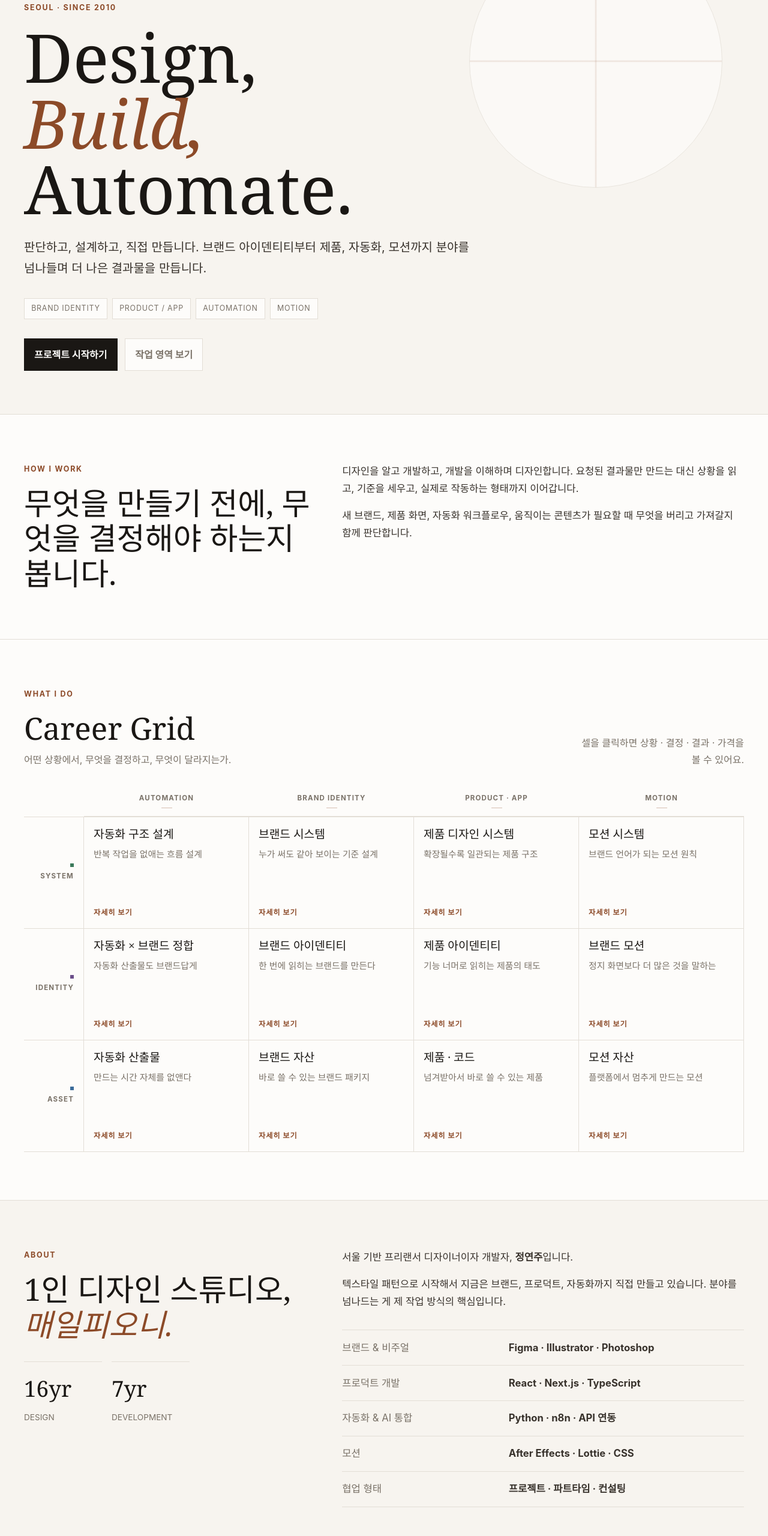
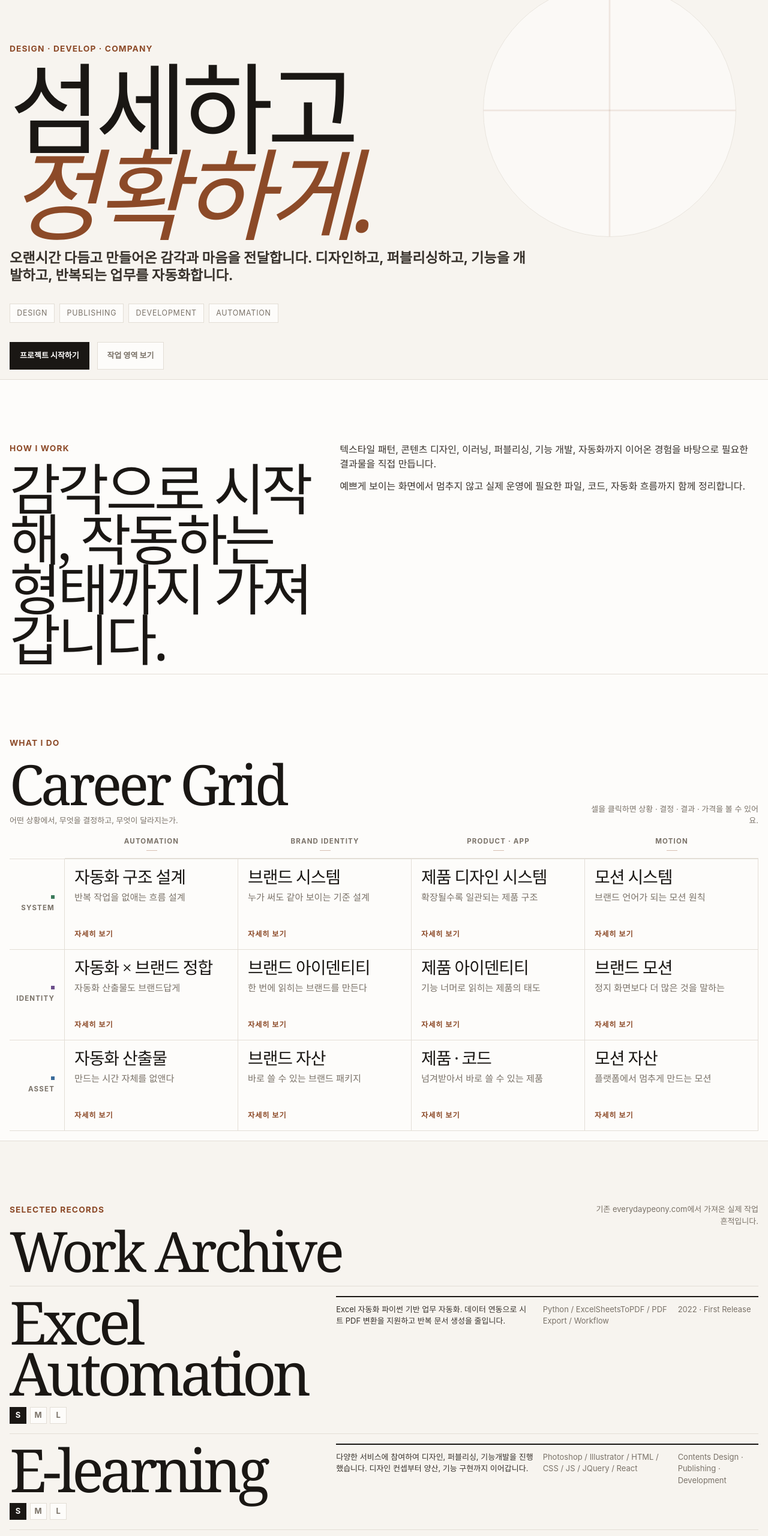
Before and after one commit to thePeony/peonyhome, a website: page index.html in a window 1280 px wide. Shown: the part 160-2720 px from the top of the page at 60% size. Drawn offline with Linux system fonts and the light colour scheme.

Commit message:
Apply editorial archive direction

```diff
--- a/index.html
+++ b/index.html
@@ -33,6 +33,7 @@
         <nav aria-label="주요 섹션">
           <ul class="nav-list">
             <li><a href="#work">작업 영역</a></li>
+            <li><a href="#records">작업 기록</a></li>
             <li><a href="#about">소개</a></li>
             <li><a href="#contact">문의</a></li>
           </ul>
@@ -43,21 +44,20 @@
     <main id="content">
       <section class="hero" id="top">
         <div class="container hero-inner">
-          <p class="eyebrow">Seoul · Since 2010</p>
+          <p class="eyebrow">Design · Develop · Company</p>
           <h1>
-            Design,<br />
-            <em>Build,</em><br />
-            Automate.
+            섬세하고<br />
+            <em>정확하게.</em>
           </h1>
           <p class="lead">
-            판단하고, 설계하고, 직접 만듭니다. 브랜드 아이덴티티부터 제품,
-            자동화, 모션까지 분야를 넘나들며 더 나은 결과물을 만듭니다.
+            오랜시간 다듬고 만들어온 감각과 마음을 전달합니다. 디자인하고,
+            퍼블리싱하고, 기능을 개발하고, 반복되는 업무를 자동화합니다.
           </p>
           <div class="hero-pills" aria-label="작업 키워드">
-            <span>Brand Identity</span>
-            <span>Product / App</span>
+            <span>Design</span>
+            <span>Publishing</span>
+            <span>Development</span>
             <span>Automation</span>
-            <span>Motion</span>
           </div>
           <div class="cta-row">
             <a class="btn primary" href="#contact">프로젝트 시작하기</a>
@@ -70,17 +70,16 @@
         <div class="container split">
           <div>
             <p class="eyebrow">How I Work</p>
-            <h2 id="approach-title">무엇을 만들기 전에, 무엇을 결정해야 하는지 봅니다.</h2>
+            <h2 id="approach-title">감각으로 시작해, 작동하는 형태까지 가져갑니다.</h2>
           </div>
           <div class="copy-stack">
             <p>
-              디자인을 알고 개발하고, 개발을 이해하며 디자인합니다. 요청된 결과물만
-              만드는 대신 상황을 읽고, 기준을 세우고, 실제로 작동하는 형태까지
-              이어갑니다.
+              텍스타일 패턴, 콘텐츠 디자인, 이러닝, 퍼블리싱, 기능 개발, 자동화까지
+              이어온 경험을 바탕으로 필요한 결과물을 직접 만듭니다.
             </p>
             <p>
-              새 브랜드, 제품 화면, 자동화 워크플로우, 움직이는 콘텐츠가 필요할 때
-              무엇을 버리고 가져갈지 함께 판단합니다.
+              예쁘게 보이는 화면에서 멈추지 않고 실제 운영에 필요한 파일, 코드,
+              자동화 흐름까지 함께 정리합니다.
             </p>
           </div>
         </div>
@@ -108,6 +107,88 @@
         </div>
       </section>
 
+      <section class="section records-section" id="records" aria-labelledby="records-title">
+        <div class="container">
+          <div class="section-head records-head">
+            <div>
+              <p class="eyebrow">Selected Records</p>
+              <h2 id="records-title">Work Archive</h2>
+            </div>
+            <p class="section-note">기존 everydaypeony.com에서 가져온 실제 작업 흔적입니다.</p>
+          </div>
+
+          <article class="record">
+            <div class="record-title">
+              <h3>Excel Automation</h3>
+              <div class="size-switcher" aria-label="작업 크기">
+                <span>S</span><span>M</span><span>L</span>
+              </div>
+            </div>
+            <div class="record-meta">
+              <p>Excel 자동화 파이썬 기반 업무 자동화. 데이터 연동으로 시트 PDF 변환을 지원하고 반복 문서 생성을 줄입니다.</p>
+              <p>Python / ExcelSheetsToPDF / PDF Export / Workflow</p>
+              <p>2022 · First Release</p>
+            </div>
+          </article>
+
+          <article class="record">
+            <div class="record-title">
+              <h3>E-learning</h3>
+              <div class="size-switcher" aria-label="작업 크기">
+                <span>S</span><span>M</span><span>L</span>
+              </div>
+            </div>
+            <div class="record-meta">
+              <p>다양한 서비스에 참여하여 디자인, 퍼블리싱, 기능개발을 진행했습니다. 디자인 컨셉부터 양산, 기능 구현까지 이어갑니다.</p>
+              <p>Photoshop / Illustrator / HTML / CSS / JS / JQuery / React</p>
+              <p>Contents Design · Publishing · Development</p>
+            </div>
+          </article>
+
+          <article class="record">
+            <div class="record-title">
+              <h3>Textile & Pattern</h3>
+              <div class="size-switcher" aria-label="작업 크기">
+                <span>S</span><span>M</span><span>L</span>
+              </div>
+            </div>
+            <div class="record-meta">
+              <p>텍스타일 패턴 디자이너 인하우스 경험과 원단 영업 및 텍스타일 연관 디자인 개발 경험을 바탕으로 시각 기준을 만듭니다.</p>
+              <p>Textile Pattern / Visual System / Concept Design</p>
+              <p>Foundation</p>
+            </div>
+          </article>
+
+          <article class="record">
+            <div class="record-title">
+              <h3>Motion Art</h3>
+              <div class="size-switcher" aria-label="작업 크기">
+                <span>S</span><span>M</span><span>L</span>
+              </div>
+            </div>
+            <div class="record-meta">
+              <p>채널 아트와 통일성을 유지하면서 역동성을 강조한 모션 작업. 재생 버튼의 변화로 흐름 속 중심을 유지합니다.</p>
+              <p>Motion Art / Channel Art / Visual Direction</p>
+              <p>Brand Motion</p>
+            </div>
+          </article>
+
+          <article class="record">
+            <div class="record-title">
+              <h3>Travel Site Concept</h3>
+              <div class="size-switcher" aria-label="작업 크기">
+                <span>S</span><span>M</span><span>L</span>
+              </div>
+            </div>
+            <div class="record-meta">
+              <p>여행사이트 컨셉 디자인 제작에 참여했습니다. 서비스의 첫인상과 정보 구조를 함께 고려한 컨셉 시안을 설계합니다.</p>
+              <p>Web Concept / Design Direction / Service Layout</p>
+              <p>Concept Design</p>
+            </div>
+          </article>
+        </div>
+      </section>
+
       <section class="section about-section" id="about" aria-labelledby="about-title">
         <div class="container about-grid">
           <div>
@@ -132,8 +213,9 @@
               서울 기반 프리랜서 디자이너이자 개발자, <strong>정연주</strong>입니다.
             </p>
             <p>
-              텍스타일 패턴으로 시작해서 지금은 브랜드, 프로덕트, 자동화까지 직접
-              만들고 있습니다. 분야를 넘나드는 게 제 작업 방식의 핵심입니다.
+              텍스타일 패턴 디자이너, 원단 영업 및 텍스타일 연관 디자인 개발,
+              콘텐츠 디자인 경험을 지나 디자인을 기반으로 한 퍼블리싱 및 개발
+              서비스를 지원하고 있습니다.
             </p>
             <div class="skill-list" aria-label="작업 도구와 형태">
               <div><span>브랜드 & 비주얼</span><strong>Figma · Illustrator · Photoshop</strong></div>
@@ -151,8 +233,8 @@
           <div>
             <p class="eyebrow">Contact</p>
             <h2 id="contact-title">
-              프로젝트를 함께<br />
-              시작해요.
+              디자인 견적<br />
+              문의
             </h2>
             <p class="section-intro">새 프로젝트든, 협업 제안이든 — 편하게 연락주세요.</p>
           </div>
--- a/styles.css
+++ b/styles.css
@@ -22,7 +22,8 @@ body {
   color: var(--ink);
   background: var(--bg);
   font-family: "Pretendard", "Noto Sans KR", -apple-system, BlinkMacSystemFont, "Segoe UI", sans-serif;
-  line-height: 1.75;
+  font-size: 13px;
+  line-height: 1.5;
 }
 
 a { color: inherit; }
@@ -41,7 +42,7 @@ a { color: inherit; }
 }
 
 .container {
-  width: min(100% - 2.5rem, 1200px);
+  width: min(100% - 2rem, 1280px);
   margin-inline: auto;
 }
 
@@ -59,7 +60,7 @@ a { color: inherit; }
   justify-content: space-between;
   align-items: center;
   gap: 1.5rem;
-  padding: 1rem 0;
+  padding: 0.85rem 0;
 }
 
 .brand {
@@ -93,7 +94,7 @@ a { color: inherit; }
 .nav-list a {
   color: var(--muted);
   text-decoration: none;
-  font-size: 0.9rem;
+  font-size: 0.92rem;
 }
 
 .nav-list a:hover { color: var(--accent); }
@@ -102,7 +103,7 @@ a { color: inherit; }
   min-height: calc(100vh - 74px);
   display: flex;
   align-items: end;
-  padding: 5rem 0 4.5rem;
+  padding: 5rem 0 1rem;
   overflow: hidden;
 }
 
@@ -130,9 +131,9 @@ a { color: inherit; }
 .eyebrow {
   margin: 0 0 1rem;
   color: var(--accent);
-  font-size: 0.78rem;
+  font-size: 0.86rem;
   font-weight: 700;
-  letter-spacing: 0.14em;
+  letter-spacing: 0.08em;
   text-transform: uppercase;
 }
 
@@ -146,9 +147,10 @@ p {
 h1 {
   margin: 0;
   font-family: Georgia, "Times New Roman", serif;
-  font-size: clamp(3.2rem, 9vw, 7rem);
+  font-size: clamp(5.2rem, 13vw, 10.5rem);
   font-weight: 400;
-  line-height: 0.98;
+  letter-spacing: -0.06em;
+  line-height: 0.86;
 }
 
 h1 em,
@@ -158,10 +160,12 @@ h2 em {
 }
 
 .lead {
-  max-width: 760px;
-  margin: 1.6rem 0 0;
+  max-width: 56ch;
+  margin: 1.4rem 0 0;
   color: var(--body);
-  font-size: clamp(1rem, 2vw, 1.25rem);
+  font-size: 1.45rem;
+  font-weight: 700;
+  line-height: 1.25;
 }
 
 .hero-pills {
@@ -217,7 +221,7 @@ h2 em {
 }
 
 .section {
-  padding: 5rem 0;
+  padding: 6.5rem 0 1rem;
   border-top: 1px solid var(--line);
 }
 
@@ -238,16 +242,17 @@ h2 em {
 h2 {
   margin: 0;
   font-family: Georgia, "Times New Roman", serif;
-  font-size: clamp(2rem, 4vw, 3.2rem);
+  font-size: clamp(3.8rem, 8vw, 5.8rem);
   font-weight: 400;
-  line-height: 1.15;
+  letter-spacing: -0.055em;
+  line-height: 0.9;
 }
 
 .copy-stack {
   display: grid;
-  gap: 1rem;
+  gap: 0.8rem;
   color: var(--body);
-  font-size: 1.04rem;
+  font-size: 1rem;
 }
 
 .copy-stack p {
@@ -259,7 +264,7 @@ h2 {
   justify-content: space-between;
   gap: 2rem;
   align-items: end;
-  margin-bottom: 2.5rem;
+  margin-bottom: 1rem;
 }
 
 .section-intro,
@@ -269,6 +274,7 @@ h2 {
 
 .section-intro {
   margin: 0.6rem 0 0;
+  max-width: 55ch;
 }
 
 .section-note {
@@ -279,8 +285,8 @@ h2 {
 
 .x-labels {
   display: grid;
-  grid-template-columns: 100px repeat(4, minmax(210px, 1fr));
-  min-width: 940px;
+  grid-template-columns: 92px repeat(4, minmax(210px, 1fr));
+  min-width: 932px;
 }
 
 .x-label {
@@ -306,7 +312,7 @@ h2 {
 .grid-rows {
   display: flex;
   flex-direction: column;
-  min-width: 940px;
+  min-width: 932px;
 }
 
 .work-section .container {
@@ -315,7 +321,7 @@ h2 {
 
 .grid-row {
   display: grid;
-  grid-template-columns: 100px repeat(4, minmax(210px, 1fr));
+  grid-template-columns: 92px repeat(4, minmax(210px, 1fr));
   border-bottom: 1px solid var(--line);
 }
 
@@ -352,7 +358,7 @@ h2 {
 
 .cell {
   display: flex;
-  min-height: 185px;
+  min-height: 150px;
   flex-direction: column;
   border: 0;
   border-right: 1px solid var(--line);
@@ -373,15 +379,16 @@ h2 {
 
 .cell-title {
   font-family: Georgia, "Times New Roman", serif;
-  font-size: 1.2rem;
-  line-height: 1.3;
+  font-size: 1.75rem;
+  letter-spacing: -0.04em;
+  line-height: 0.95;
 }
 
 .cell-desc {
   margin-top: 0.65rem;
   color: var(--muted);
-  font-size: 0.93rem;
-  line-height: 1.55;
+  font-size: 0.95rem;
+  line-height: 1.4;
 }
 
 .cell-cta {
@@ -460,6 +467,82 @@ h2 {
   font-weight: 700;
 }
 
+.records-section {
+  background: var(--bg);
+}
+
+.records-head {
+  align-items: start;
+}
+
+.record {
+  display: grid;
+  grid-template-columns: minmax(260px, 0.85fr) minmax(0, 1.15fr);
+  gap: 1.5rem;
+  border-top: 1px solid var(--line);
+  padding: 1rem 0;
+}
+
+.record:last-child {
+  border-bottom: 1px solid var(--line);
+}
+
+.record-title {
+  display: grid;
+  gap: 0.9rem;
+}
+
+.record h3 {
+  margin: 0;
+  font-family: Georgia, "Times New Roman", serif;
+  font-size: clamp(4.2rem, 9vw, 6.2rem);
+  font-weight: 400;
+  letter-spacing: -0.065em;
+  line-height: 0.86;
+}
+
+.record-meta {
+  display: grid;
+  grid-template-columns: minmax(0, 1.1fr) minmax(160px, 0.7fr) minmax(110px, 0.45fr);
+  gap: 1rem;
+  border-top: 2px solid var(--ink);
+  padding-top: 0.7rem;
+}
+
+.record-meta p {
+  margin: 0;
+  color: var(--body);
+  max-width: 55ch;
+}
+
+.record-meta p:nth-child(2),
+.record-meta p:nth-child(3) {
+  color: var(--muted);
+}
+
+.size-switcher {
+  display: flex;
+  gap: 0.35rem;
+}
+
+.size-switcher span {
+  display: inline-flex;
+  align-items: center;
+  justify-content: center;
+  width: 28px;
+  height: 28px;
+  border: 1px solid var(--line);
+  background: var(--paper);
+  color: var(--muted);
+  font-weight: 700;
+}
+
+.size-switcher span:first-child {
+  background: var(--ink);
+  color: var(--paper);
+  border-color: var(--ink);
+}
+
 .stats {
   display: flex;
   gap: 1rem;
@@ -475,8 +558,10 @@ h2 {
 .stats strong {
   display: block;
   font-family: Georgia, "Times New Roman", serif;
-  font-size: 2.3rem;
+  font-size: 4rem;
   font-weight: 400;
+  letter-spacing: -0.05em;
+  line-height: 0.9;
 }
 
 .stats span {
@@ -540,6 +625,7 @@ h2 {
   color: var(--ink);
   padding: 0.8rem;
   font: inherit;
+  font-size: 1rem;
 }
 
 .contact-form textarea {
@@ -695,8 +781,9 @@ h2 {
 
 .panel-title {
   font-family: Georgia, "Times New Roman", serif;
-  font-size: clamp(2rem, 5vw, 3rem);
-  line-height: 1.1;
+  font-size: clamp(3rem, 8vw, 5rem);
+  letter-spacing: -0.055em;
+  line-height: 0.9;
 }
 
 .panel-close {
@@ -775,6 +862,11 @@ h2 {
     grid-template-columns: repeat(2, minmax(0, 1fr));
   }
 
+  .record,
+  .record-meta {
+    grid-template-columns: 1fr;
+  }
+
   .split,
   .about-grid,
   .contact-grid,
@@ -789,7 +881,7 @@ h2 {
 
 @media (max-width: 760px) {
   .container {
-    width: min(100% - 2rem, 1200px);
+    width: min(100% - 1.5rem, 1200px);
   }
 
   .topbar-inner {
@@ -800,7 +892,7 @@ h2 {
 
   .hero {
     min-height: auto;
-    padding: 4rem 0;
+    padding: 4rem 0 1rem;
   }
 
   .hero-inner::after {
@@ -810,7 +902,7 @@ h2 {
   }
 
   .section {
-    padding: 3.5rem 0;
+    padding: 4.5rem 0 1rem;
   }
 
   .section-head,
@@ -838,4 +930,12 @@ h2 {
     align-items: flex-start;
     flex-direction: column;
   }
+
+  .lead {
+    font-size: 1.2rem;
+  }
+
+  .record h3 {
+    font-size: clamp(3.2rem, 18vw, 5rem);
+  }
 }
```
Also changed, not shown: README.md, site.webmanifest.
